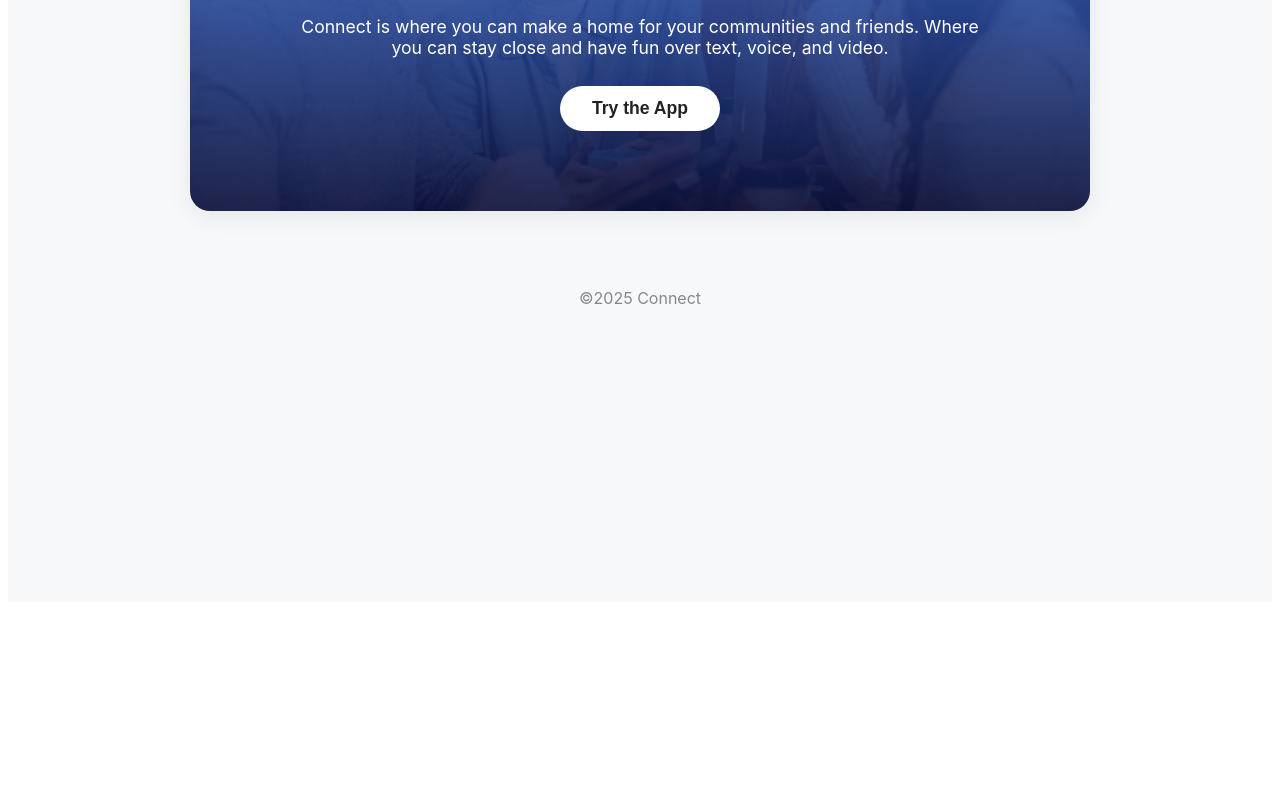
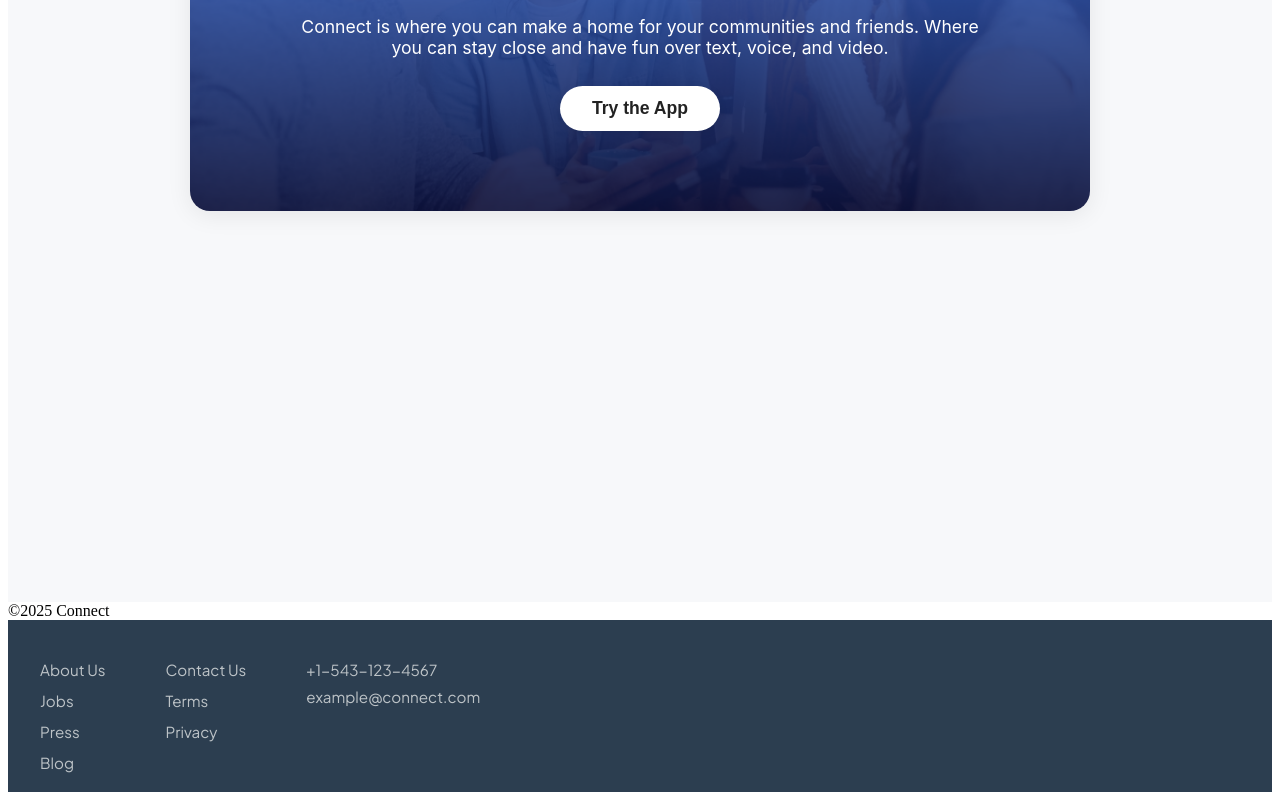
Before and after one commit to eescal01/test-app-chat, a React (Vite) app in the folder cloud-chat-client/: page /Hero in a window 1280 px wide. Shown: the part 266-1066 px from the top of the page. Before the commit the page ends 876 px from the top, so only its background shows below. Built offline with nearby package versions, Linux system fonts and the light colour scheme.

Commit message:
[feat] add login

```diff
--- /dev/null
+++ b/cloud-chat-client/src/components/Footer.css
@@ -0,0 +1,112 @@
+.footer {
+    background: #2c3e50;
+    color: #ecf0f1;
+    padding: 40px 0 20px 0;
+    font-family: 'Plus Jakarta Sans', 'Noto Sans', Arial, sans-serif;
+  }
+
+  .footer-content {
+    max-width: 1200px;
+    margin: 0 auto;
+    padding: 0 2vw;
+    display: flex;
+    justify-content: space-between;
+    align-items: flex-start;
+    flex-wrap: wrap;
+    gap: 40px;
+  }
+
+  .footer-links {
+    display: flex;
+    gap: 60px;
+    flex-wrap: wrap;
+  }
+
+  .footer-section {
+    display: flex;
+    flex-direction: column;
+    gap: 12px;
+  }
+
+  .footer-section a {
+    color: #bdc3c7;
+    text-decoration: none;
+    font-size: 0.95rem;
+    font-weight: 400;
+    transition: color 0.2s;
+  }
+
+  .footer-section a:hover {
+    color: #3498db;
+  }
+
+  .footer-contact p {
+    color: #bdc3c7;
+    font-size: 0.95rem;
+    margin: 0 0 8px 0;
+    font-weight: 400;
+  }
+
+  .footer-socials {
+    display: flex;
+    gap: 16px;
+    align-items: center;
+  }
+
+  .footer-socials a {
+    color: #bdc3c7;
+    font-size: 1.4rem;
+    width: 40px;
+    height: 40px;
+    display: flex;
+    align-items: center;
+    justify-content: center;
+    border-radius: 50%;
+    transition: all 0.2s;
+    border: 1px solid transparent;
+  }
+
+  .footer-socials a:hover {
+    color: #3498db;
+    border-color: #3498db;
+    background: rgba(52, 152, 219, 0.1);
+  }
+
+  /* Responsive Design */
+  @media (max-width: 768px) {
+    .footer-content {
+      flex-direction: column;
+      align-items: center;
+      text-align: center;
+      gap: 30px;
+    }
+
+    .footer-links {
+      flex-direction: column;
+      gap: 24px;
+      text-align: center;
+    }
+
+    .footer-section {
+      align-items: center;
+    }
+
+    .footer-socials {
+      justify-content: center;
+    }
+  }
+
+  @media (max-width: 480px) {
+    .footer {
+      padding: 30px 0 15px 0;
+    }
+
+    .footer-links {
+      gap: 20px;
+    }
+
+    .footer-section a,
+    .footer-contact p {
+      font-size: 0.9rem;
+    }
+  }
--- /dev/null
+++ b/cloud-chat-client/src/components/Footer.jsx
@@ -0,0 +1,41 @@
+import React from "react";
+import "./Footer.css";
+
+const Footer = () => (
+  <footer className="footer">
+    <div className="footer-content">
+      <div className="footer-links">
+        <div className="footer-section">
+          <a href="#">About Us</a>
+          <a href="#">Jobs</a>
+          <a href="#">Press</a>
+          <a href="#">Blog</a>
+        </div>
+        <div className="footer-section">
+          <a href="#">Contact Us</a>
+          <a href="#">Terms</a>
+          <a href="#">Privacy</a>
+        </div>
+        <div className="footer-section">
+          <div className="footer-contact">
+            <p>+1-543-123-4567</p>
+            <p>example@connect.com</p>
+          </div>
+        </div>
+      </div>
+      <div className="footer-socials">
+        <a href="#" aria-label="Facebook">
+          <i className="fa-brands fa-facebook"></i>
+        </a>
+        <a href="#" aria-label="Twitter">
+          <i className="fa-brands fa-twitter"></i>
+        </a>
+        <a href="#" aria-label="Instagram">
+          <i className="fa-brands fa-instagram"></i>
+        </a>
+      </div>
+    </div>
+  </footer>
+);
+
+export default Footer;
--- a/cloud-chat-client/src/components/Header.jsx
+++ b/cloud-chat-client/src/components/Header.jsx
@@ -1,6 +1,7 @@
 import React from "react";
 import logo from "../assets/react.svg";
 import "./Header.css";
+import { login } from '../utils/google_auth_login';
 
 const HeaderNav = () => (
   <header className="header-nav">
@@ -13,7 +14,7 @@ const HeaderNav = () => (
       <a href="#">Download</a>
       <a href="#">Safety</a>
       <a href="#">Support</a>
-      <button className="nav-btn">Try the App</button>
+      <button className="nav-btn" onClick={login}>Try the App</button>
     </nav>
     {/* Menú hamburguesa para móviles */}
     <input type="checkbox" id="nav-toggle" className="nav-toggle" />
--- a/cloud-chat-client/src/components/Hero.jsx
+++ b/cloud-chat-client/src/components/Hero.jsx
@@ -2,6 +2,7 @@ import React from "react";
 import assets from "../assets/assets";
 import "./Hero.css";
 import HeaderNav from "./Header";
+import Footer from "./Footer";
 import { login } from '../utils/google_auth_login';
 
 const CommunityHero = () => (
@@ -19,24 +20,14 @@ const CommunityHero = () => (
             friends. Where you can stay close and have fun over text, voice, and
             video.
           </p>
-          <button className="hero-btn" onClick={login}>Try the App</button>
+          <button className="hero-btn" onClick={login}>
+            Try the App
+          </button>
         </div>
       </div>
-      <footer className="hero-footer">
-        <div className="hero-socials">
-          <a href="#">
-            <i className="fa-brands fa-twitter"></i>
-          </a>
-          <a href="#">
-            <i className="fa-brands fa-instagram"></i>
-          </a>
-          <a href="#">
-            <i className="fa-brands fa-facebook"></i>
-          </a>
-        </div>
-        <div className="hero-copyright">©2025 Connect</div>
-      </footer>
     </div>
+    <div className="footer-copyright">©2025 Connect</div>
+    <Footer />
   </>
 );
 
```
